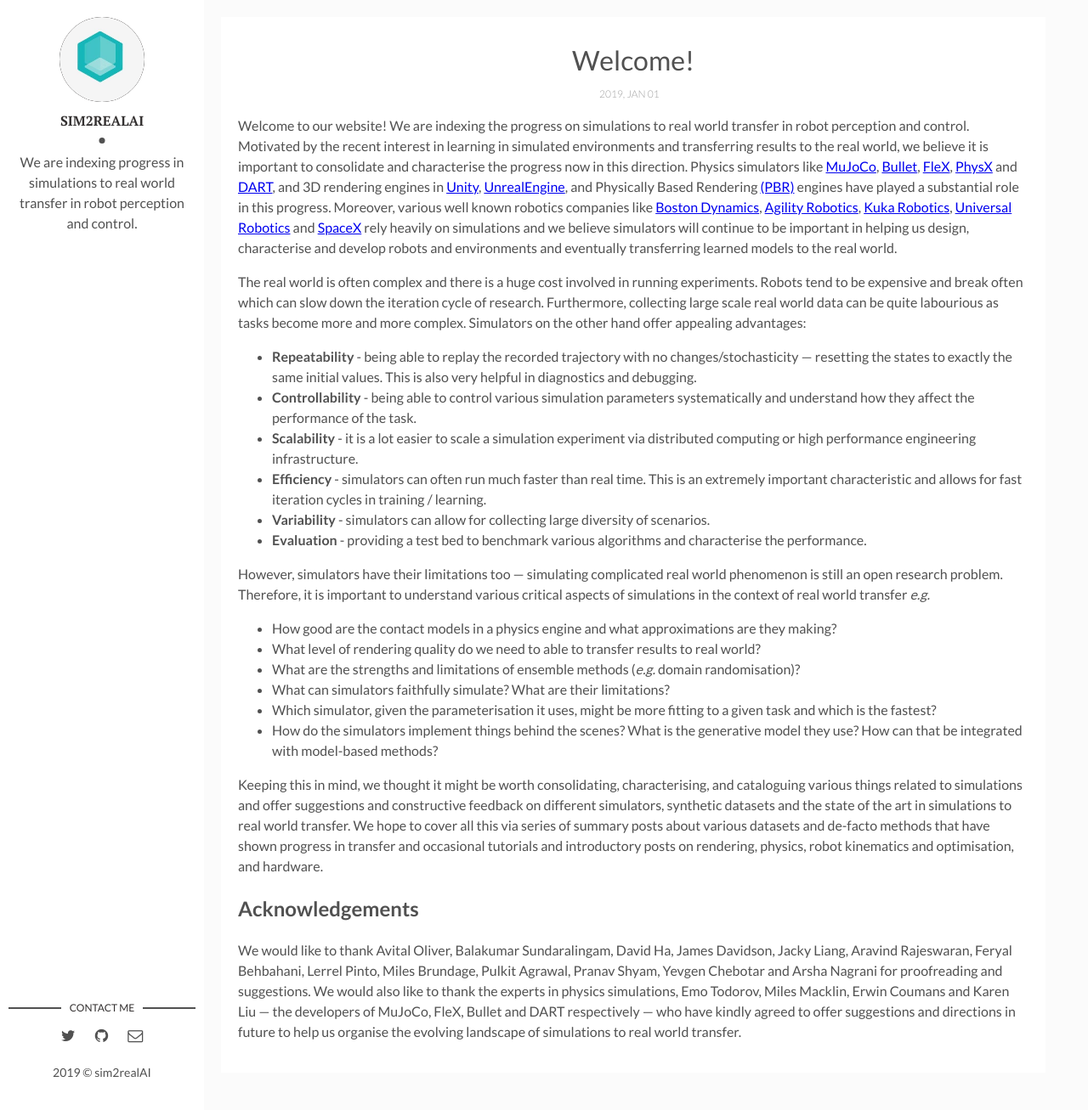
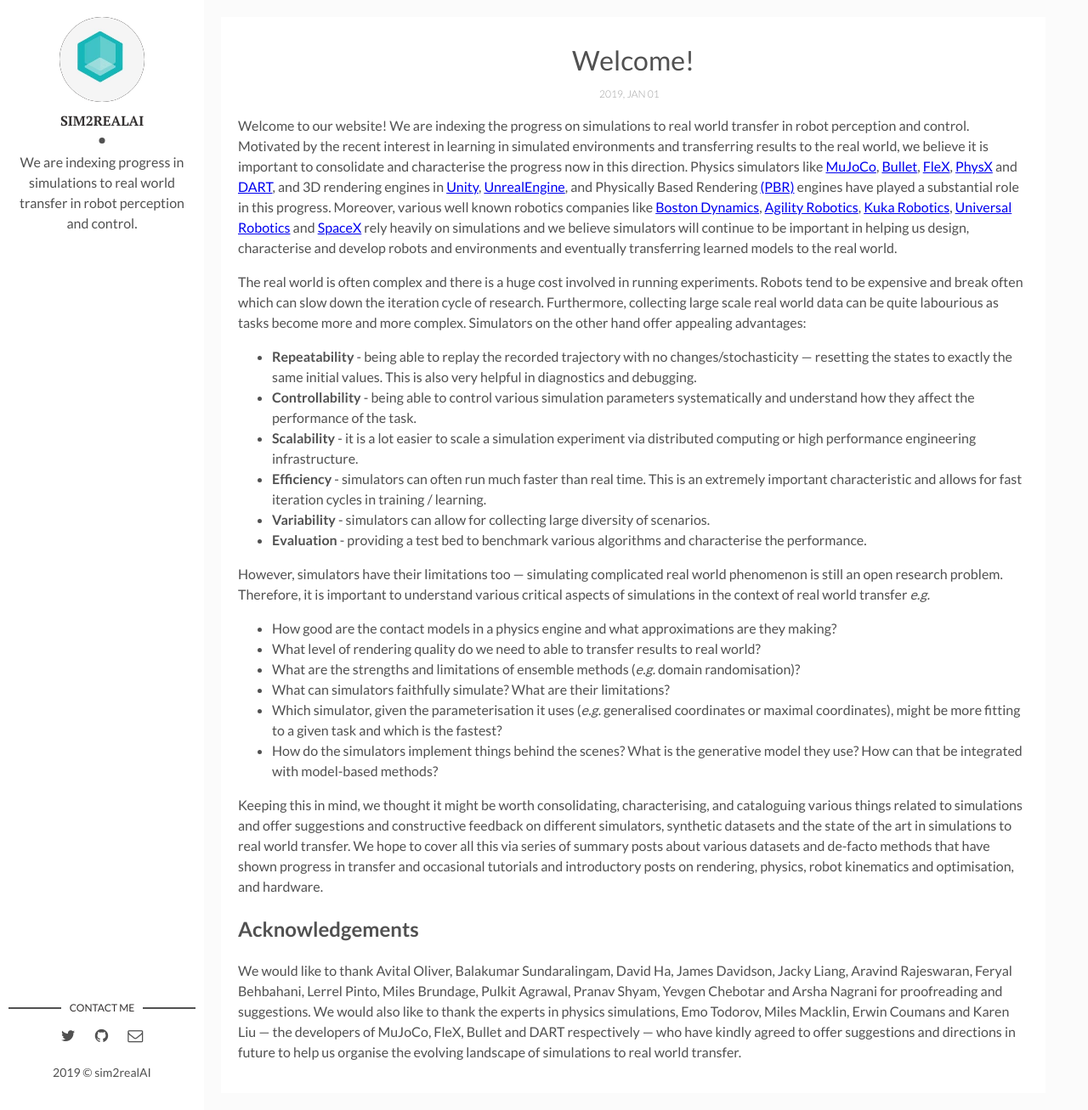
Before and after one commit to sim2realAI/sim2realAI.github.io, a Jekyll site: the page built from _posts/2019-01-01-welcome-to-sim2real-AI.markdown, in a window 1280 px wide and 1307 px high. Shown: the whole window at 85% size. Built offline with Jekyll 4.4.1, drawn with Linux system fonts in a browser that asks for light colours.

Commit message:
coordinate parameterisation
Signed-off-by: Ankur Handa <ahanda@nvidia.com>

```diff
--- a/_posts/2019-01-01-welcome-to-sim2real-AI.markdown
+++ b/_posts/2019-01-01-welcome-to-sim2real-AI.markdown
@@ -24,7 +24,7 @@
 * What level of rendering quality do we need to able to transfer results to real world?
 * What are the strengths and limitations of ensemble methods (*e.g.* domain randomisation)?
 * What can simulators faithfully simulate? What are their limitations?
-* Which simulator, given the parameterisation it uses, might be more fitting to a given task and which is the fastest?
+* Which simulator, given the parameterisation it uses (*e.g.* generalised coordinates or maximal coordinates), might be more fitting to a given task and which is the fastest?
 * How do the simulators implement things behind the scenes? What is the generative model they use? How can that be integrated with model-based methods?
 
 Keeping this in mind, we thought it might be worth consolidating, characterising, and cataloguing various things related to simulations and offer suggestions and constructive feedback on different simulators, synthetic datasets and the state of the art in simulations to real world transfer. We hope to cover all this via series of summary posts about various datasets and de-facto methods that have shown progress in transfer and occasional tutorials and introductory posts on rendering, physics, robot kinematics and optimisation, and hardware.
```
